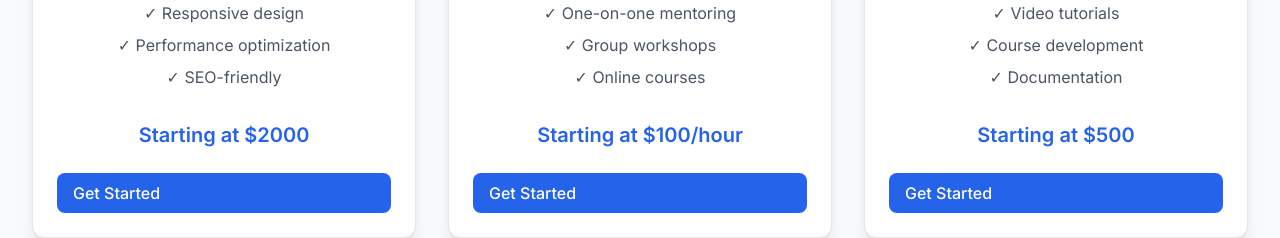
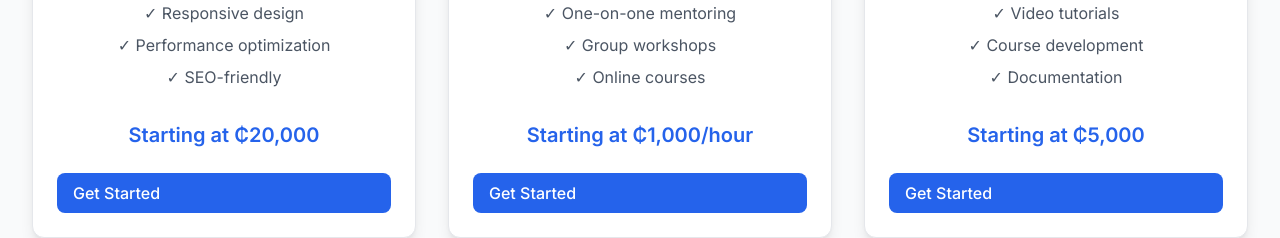
Before and after one commit to nkkwame/nkkwame.github.io, a Next.js app: page / in a window 1280 px wide. Shown: the part 3480-3718 px from the top of the page. Built offline with nearby package versions, Linux system fonts and the light colour scheme.

Commit message:
Update currency to Ghana Cedi and enhance README
Changed all service and contact form pricing from USD to Ghana Cedi (₵) for local relevance. Expanded and restructured the README with more detailed project information, tech stack, setup instructions, and contribution guidelines.

```diff
--- a/components/Contact.tsx
+++ b/components/Contact.tsx
@@ -167,9 +167,9 @@ ${formData.message}
                     className="w-full px-4 py-3 border border-gray-300 dark:border-gray-600 rounded-lg focus:ring-2 focus:ring-primary-500 focus:border-transparent bg-white dark:bg-gray-700"
                   >
                     <option value="">Select budget range</option>
-                    <option value="1000-5000">$1,000 - $5,000</option>
-                    <option value="5000-10000">$5,000 - $10,000</option>
-                    <option value="10000+">$10,000+</option>
+                    <option value="5000-20000">₵5,000 - ₵20,000</option>
+                    <option value="20000-50000">₵20,000 - ₵50,000</option>
+                    <option value="50000+">₵50,000+</option>
                   </select>
                 </div>
                 <div>
--- a/components/Services.tsx
+++ b/components/Services.tsx
@@ -5,21 +5,21 @@ export default function Services() {
       title: 'Web Development',
       description: 'Custom web applications built with modern technologies and best practices.',
       features: ['Full-stack development', 'Responsive design', 'Performance optimization', 'SEO-friendly'],
-      price: 'Starting at $2000'
+      price: 'Starting at ₵20,000'
     },
     {
       id: 2,
       title: 'IT Training & Education',
       description: 'Comprehensive IT training programs for individuals and organizations.',
       features: ['Curriculum development', 'One-on-one mentoring', 'Group workshops', 'Online courses'],
-      price: 'Starting at $100/hour'
+      price: 'Starting at ₵1,000/hour'
     },
     {
       id: 3,
       title: 'Content Creation',
       description: 'Educational content and technical documentation for your audience.',
       features: ['Technical blog posts', 'Video tutorials', 'Course development', 'Documentation'],
-      price: 'Starting at $500'
+      price: 'Starting at ₵5,000'
     }
   ]
 
```
Also changed, not shown: 1 other file (tests, documents, lock files or other folders).
